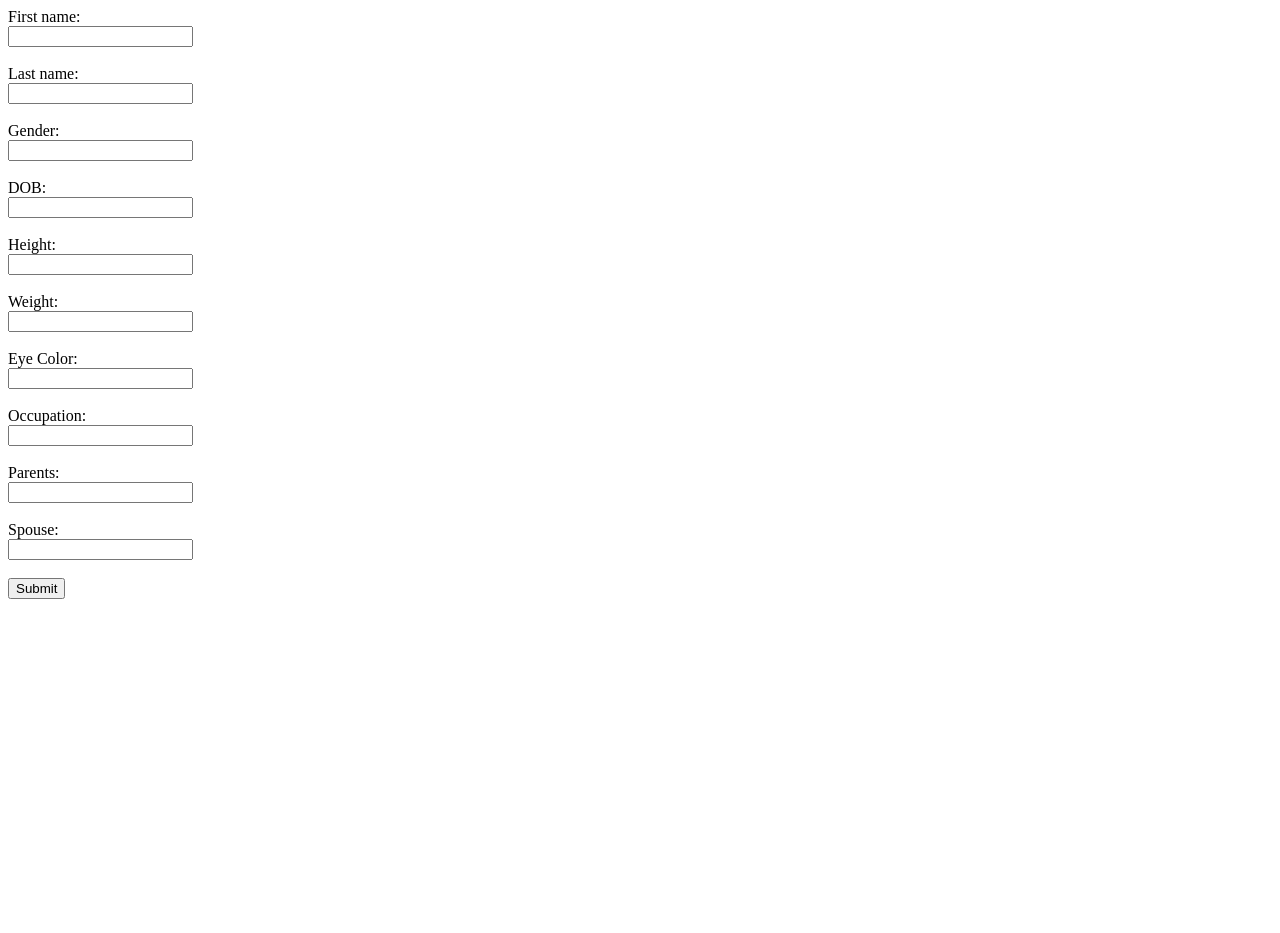
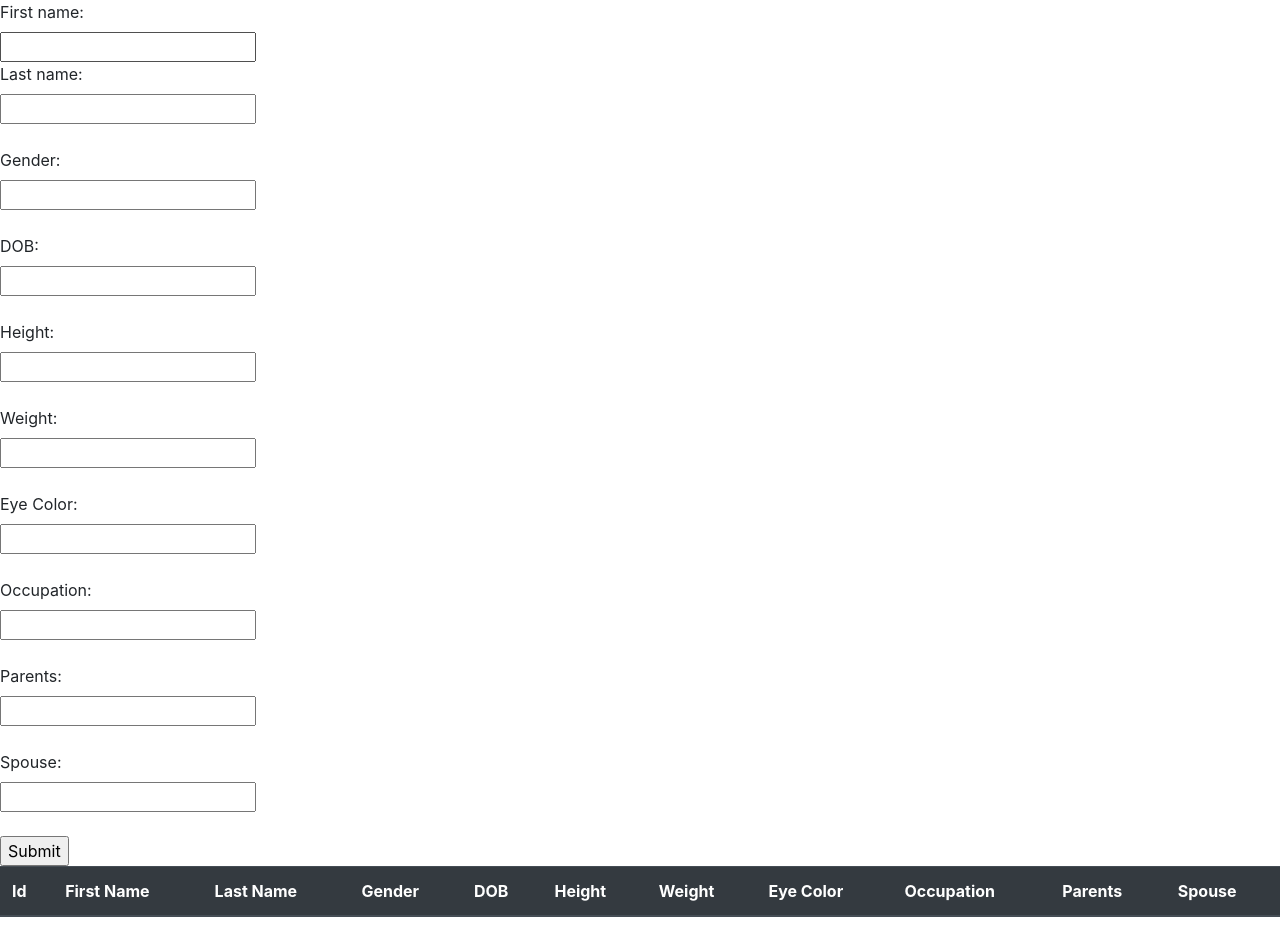
Before and after one commit to dcbaker1992/most_wanted, a plain HTML site: page index.html in a window 1280 px wide. Before the commit the page ends 800 px from the top, so only its background shows below. Drawn offline with nearby package versions, Linux system fonts and the light colour scheme.

Commit message:
3rd Commit

```diff
--- a/app.js
+++ b/app.js
@@ -1,22 +1,22 @@
 'use strict';
 
-function searchByName() {
+function searchByName(){
     // Grabbing the values from our nameForm form and inputs.
-    let firstNameInput = document.forms['nameForm']['firstName'].value;
-    let lastNameInput = document.forms['nameForm']['lastName'].value;
+    let firstNameInput = document.forms['nameForm']['fname'].value;
+    let lastNameInput = document.forms['nameForm']['lname'].value;
 
     // "people" is coming from the data.js file. We have access to it within this JavaScript file.
     let filteredPeople = people.filter(function (person) {
-        if (person.firstName === firstNameInput && person.lastName === lastNameInput) {
+        if(person.firstName === firstNameInput && person.lastName === lastNameInput){
             return true;
         }
         return false;
     });
 
     // Rather than console logging, you need to append the filteredPeople to a table.
-    if (filteredPeople.length > 0) {
+    if(filteredPeople.length > 0){
         console.log(filteredPeople);
-    } else {
+    }else{
         console.log('Sorry, looks like there is no one with that name.');
     }
 }
@@ -73,7 +73,7 @@ function searchByWeight() {
     let weightInput = document.forms['nameForm']['weight'].value;
 
     let filteredPeople = people.filter(function (person) {
-        if (person.weight === weightInput) {
+        if (person.weight == parseInt(weightInput)) {
             return true;
         }
         return false;
@@ -118,17 +118,6 @@ function searchByOccupation() {
 }
 
 
-
-
-function masterSearch() {
-    searchByName();
-    searchByGender();
-    searchByDob();
-    searchByHeight();
-    searchByWeight();
-    searchByEyeColor();
-    searchByOccupation();
-
-
-
+function masterSearch(){
+    searchByFirstName();
 }
--- a/index.html
+++ b/index.html
@@ -3,13 +3,14 @@
   <head>
     <meta charset="utf-8">
     <title>devCodeCamp &middot; Most Wanted</title>
+    <link rel="stylesheet" href="https://stackpath.bootstrapcdn.com/bootstrap/4.3.1/css/bootstrap.min.css" integrity="sha384-ggOyR0iXCbMQv3Xipma34MD+dH/1fQ784/j6cY/iJTQUOhcWr7x9JvoRxT2MZw1T" crossorigin="anonymous">
   </head>
   <body>
     <form id="nameForm">
-      <label for="firstName">First name:</label><br>
-      <input type="text" id="firstName" name="firstName"><br><br>
-      <label for="lastName">Last name:</label><br>
-      <input type="text" id="lastName" name="lastName"><br><br>
+      <label for="fname">First name:</label><br>
+      <input type="text" id="fname" name="fname"><br>
+      <label for="lname">Last name:</label><br>
+      <input type="text" id="lname" name="lname"><br><br>
       <label for="gender">Gender:</label><br>
       <input type="text" id="gender" name="gender"><br><br>
       <label for="dob">DOB:</label><br>
@@ -29,9 +30,31 @@
 
 
       <input type="button" onclick="masterSearch()" value="Submit">
-  </form>
+    </form>
 
+    <div id="tableWrapper">
+      <table class="table table-dark" id="mainTable">
+        <thead>
+          <tr>
+            <th>Id</th>
+            <th>First Name</th>
+            <th>Last Name</th>
+            <th>Gender</th>
+            <th>DOB</th>
+            <th>Height</th>
+            <th>Weight</th>
+            <th>Eye Color</th>
+            <th>Occupation</th>
+            <th>Parents</th>
+            <th>Spouse</th>
+          </tr>
+        </thead>
+        <tbody id="tableBody">
 
+        </tbody>
+
+      </table>
+    </div>
 
     <script src="data.js"></script>
     <script src="app.js"></script>
```
